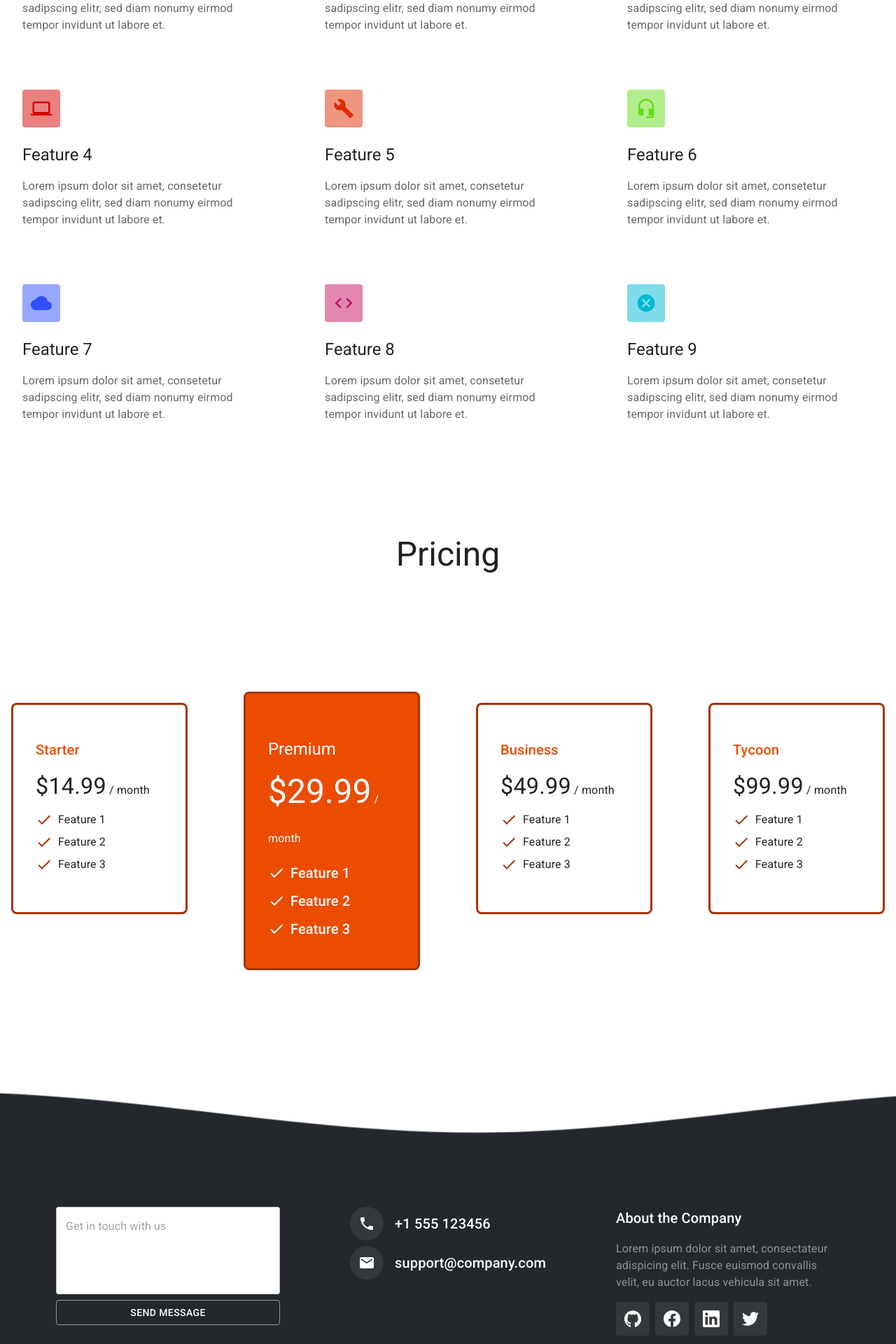
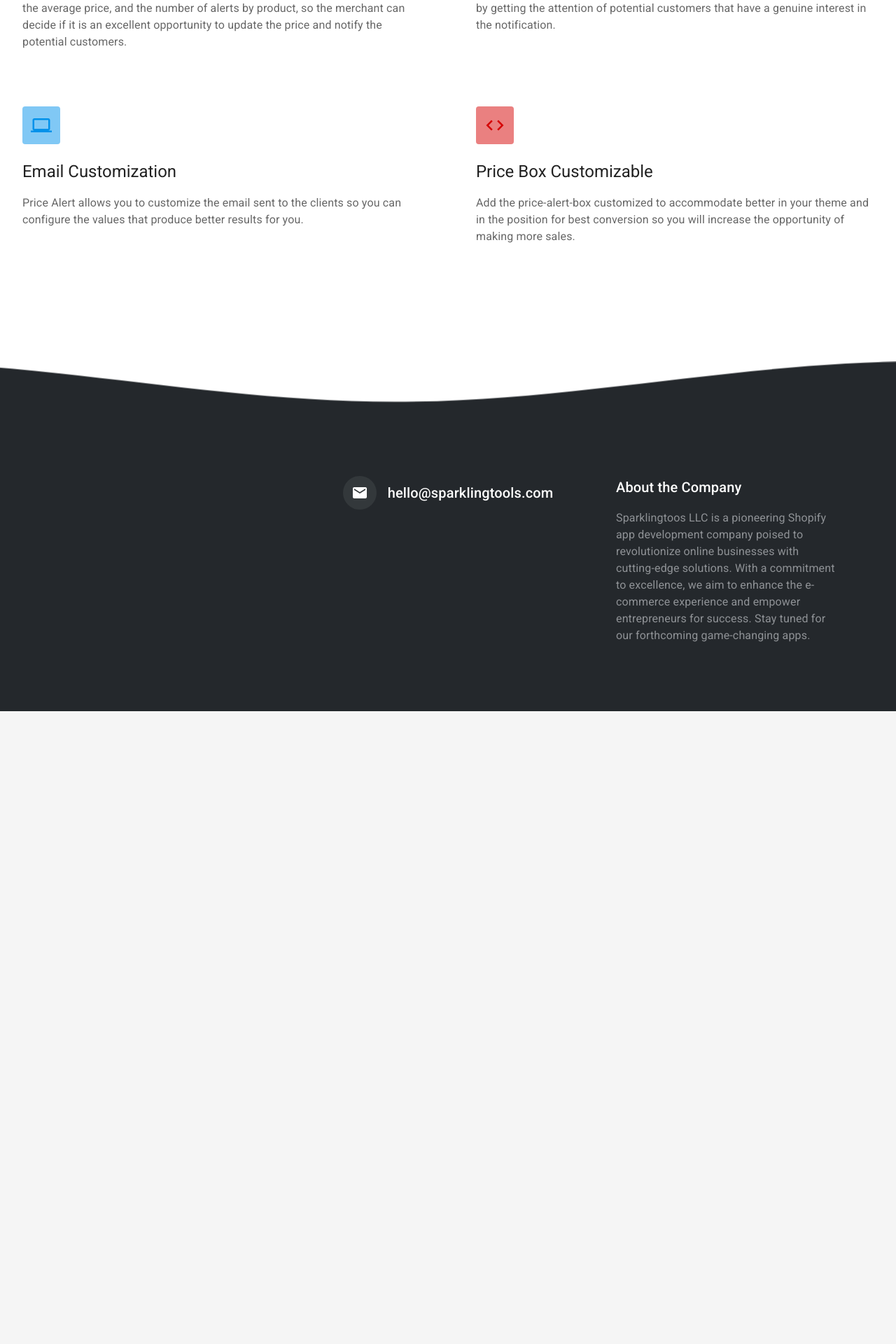
Before and after one commit to Sparklingtools/saas-site, a React (Create React App) app: page / in a window 1280 px wide. Shown: the part 2160-4080 px from the top of the page at 70% size. After the commit the page ends 3176 px from the top, so only its background shows below. Built offline with nearby package versions, Linux system fonts and the light colour scheme; a web font is replaced by a local one.

Commit message:
Updating texts and removing no valid sections.

```diff
--- a/src/logged_out/components/footer/Footer.js
+++ b/src/logged_out/components/footer/Footer.js
@@ -74,81 +74,81 @@ const styles = (theme) => ({
 });
 
 const infos = [
-  {
-    icon: <PhoneIcon />,
-    description: "+1 555 123456",
-  },
+  // {
+  //   icon: <PhoneIcon />,
+  //   description: "+1 555 123456",
+  // },
   {
     icon: <MailIcon />,
-    description: "support@company.com",
+    description: "hello@sparklingtools.com",
   },
 ];
 
 const socialIcons = [
-  {
-    icon: (
-      <svg
-        role="img"
-        width="24px"
-        height="24px"
-        viewBox="0 0 24 24"
-        xmlns="http://www.w3.org/2000/svg"
-      >
-        <title>GitHub</title>
-        <path d="M12 .297c-6.63 0-12 5.373-12 12 0 5.303 3.438 9.8 8.205 11.385.6.113.82-.258.82-.577 0-.285-.01-1.04-.015-2.04-3.338.724-4.042-1.61-4.042-1.61C4.422 18.07 3.633 17.7 3.633 17.7c-1.087-.744.084-.729.084-.729 1.205.084 1.838 1.236 1.838 1.236 1.07 1.835 2.809 1.305 3.495.998.108-.776.417-1.305.76-1.605-2.665-.3-5.466-1.332-5.466-5.93 0-1.31.465-2.38 1.235-3.22-.135-.303-.54-1.523.105-3.176 0 0 1.005-.322 3.3 1.23.96-.267 1.98-.399 3-.405 1.02.006 2.04.138 3 .405 2.28-1.552 3.285-1.23 3.285-1.23.645 1.653.24 2.873.12 3.176.765.84 1.23 1.91 1.23 3.22 0 4.61-2.805 5.625-5.475 5.92.42.36.81 1.096.81 2.22 0 1.606-.015 2.896-.015 3.286 0 .315.21.69.825.57C20.565 22.092 24 17.592 24 12.297c0-6.627-5.373-12-12-12" />
-      </svg>
-    ),
-    label: "Github",
-    href: "https://github.com/dunky11/react-saas-template",
-  },
-  {
-    icon: (
-      <svg
-        role="img"
-        width="24px"
-        height="24px"
-        viewBox="0 0 24 24"
-        xmlns="http://www.w3.org/2000/svg"
-      >
-        <title>Facebook</title>
-        <path d="M23.9981 11.9991C23.9981 5.37216 18.626 0 11.9991 0C5.37216 0 0 5.37216 0 11.9991C0 17.9882 4.38789 22.9522 10.1242 23.8524V15.4676H7.07758V11.9991H10.1242V9.35553C10.1242 6.34826 11.9156 4.68714 14.6564 4.68714C15.9692 4.68714 17.3424 4.92149 17.3424 4.92149V7.87439H15.8294C14.3388 7.87439 13.8739 8.79933 13.8739 9.74824V11.9991H17.2018L16.6698 15.4676H13.8739V23.8524C19.6103 22.9522 23.9981 17.9882 23.9981 11.9991Z" />
-      </svg>
-    ),
-    label: "Facebook",
-    href: "https://facebook.com",
-  },
-  {
-    icon: (
-      <svg
-        role="img"
-        width="24px"
-        height="24px"
-        viewBox="0 0 24 24"
-        xmlns="http://www.w3.org/2000/svg"
-      >
-        <title>LinkedIn</title>
-        <path d="M20.447 20.452h-3.554v-5.569c0-1.328-.027-3.037-1.852-3.037-1.853 0-2.136 1.445-2.136 2.939v5.667H9.351V9h3.414v1.561h.046c.477-.9 1.637-1.85 3.37-1.85 3.601 0 4.267 2.37 4.267 5.455v6.286zM5.337 7.433c-1.144 0-2.063-.926-2.063-2.065 0-1.138.92-2.063 2.063-2.063 1.14 0 2.064.925 2.064 2.063 0 1.139-.925 2.065-2.064 2.065zm1.782 13.019H3.555V9h3.564v11.452zM22.225 0H1.771C.792 0 0 .774 0 1.729v20.542C0 23.227.792 24 1.771 24h20.451C23.2 24 24 23.227 24 22.271V1.729C24 .774 23.2 0 22.222 0h.003z" />
-      </svg>
-    ),
-    label: "LinkedIn",
-    href: "https://www.linkedin.com/",
-  },
-  {
-    icon: (
-      <svg
-        role="img"
-        width="24px"
-        height="24px"
-        viewBox="0 0 24 24"
-        xmlns="http://www.w3.org/2000/svg"
-      >
-        <title>Twitter</title>
-        <path d="M23.954 4.569c-.885.389-1.83.654-2.825.775 1.014-.611 1.794-1.574 2.163-2.723-.951.555-2.005.959-3.127 1.184-.896-.959-2.173-1.559-3.591-1.559-2.717 0-4.92 2.203-4.92 4.917 0 .39.045.765.127 1.124C7.691 8.094 4.066 6.13 1.64 3.161c-.427.722-.666 1.561-.666 2.475 0 1.71.87 3.213 2.188 4.096-.807-.026-1.566-.248-2.228-.616v.061c0 2.385 1.693 4.374 3.946 4.827-.413.111-.849.171-1.296.171-.314 0-.615-.03-.916-.086.631 1.953 2.445 3.377 4.604 3.417-1.68 1.319-3.809 2.105-6.102 2.105-.39 0-.779-.023-1.17-.067 2.189 1.394 4.768 2.209 7.557 2.209 9.054 0 13.999-7.496 13.999-13.986 0-.209 0-.42-.015-.63.961-.689 1.8-1.56 2.46-2.548l-.047-.02z" />
-      </svg>
-    ),
-    label: "Twitter",
-    href: "https://www.twitter.com/",
-  },
+  // {
+  //   icon: (
+  //     <svg
+  //       role="img"
+  //       width="24px"
+  //       height="24px"
+  //       viewBox="0 0 24 24"
+  //       xmlns="http://www.w3.org/2000/svg"
+  //     >
+  //       <title>GitHub</title>
+  //       <path d="M12 .297c-6.63 0-12 5.373-12 12 0 5.303 3.438 9.8 8.205 11.385.6.113.82-.258.82-.577 0-.285-.01-1.04-.015-2.04-3.338.724-4.042-1.61-4.042-1.61C4.422 18.07 3.633 17.7 3.633 17.7c-1.087-.744.084-.729.084-.729 1.205.084 1.838 1.236 1.838 1.236 1.07 1.835 2.809 1.305 3.495.998.108-.776.417-1.305.76-1.605-2.665-.3-5.466-1.332-5.466-5.93 0-1.31.465-2.38 1.235-3.22-.135-.303-.54-1.523.105-3.176 0 0 1.005-.322 3.3 1.23.96-.267 1.98-.399 3-.405 1.02.006 2.04.138 3 .405 2.28-1.552 3.285-1.23 3.285-1.23.645 1.653.24 2.873.12 3.176.765.84 1.23 1.91 1.23 3.22 0 4.61-2.805 5.625-5.475 5.92.42.36.81 1.096.81 2.22 0 1.606-.015 2.896-.015 3.286 0 .315.21.69.825.57C20.565 22.092 24 17.592 24 12.297c0-6.627-5.373-12-12-12" />
+  //     </svg>
+  //   ),
+  //   label: "Github",
+  //   href: "https://github.com/dunky11/react-saas-template",
+  // },
+  // {
+  //   icon: (
+  //     <svg
+  //       role="img"
+  //       width="24px"
+  //       height="24px"
+  //       viewBox="0 0 24 24"
+  //       xmlns="http://www.w3.org/2000/svg"
+  //     >
+  //       <title>Facebook</title>
+  //       <path d="M23.9981 11.9991C23.9981 5.37216 18.626 0 11.9991 0C5.37216 0 0 5.37216 0 11.9991C0 17.9882 4.38789 22.9522 10.1242 23.8524V15.4676H7.07758V11.9991H10.1242V9.35553C10.1242 6.34826 11.9156 4.68714 14.6564 4.68714C15.9692 4.68714 17.3424 4.92149 17.3424 4.92149V7.87439H15.8294C14.3388 7.87439 13.8739 8.79933 13.8739 9.74824V11.9991H17.2018L16.6698 15.4676H13.8739V23.8524C19.6103 22.9522 23.9981 17.9882 23.9981 11.9991Z" />
+  //     </svg>
+  //   ),
+  //   label: "Facebook",
+  //   href: "https://facebook.com",
+  // },
+  // {
+  //   icon: (
+  //     <svg
+  //       role="img"
+  //       width="24px"
+  //       height="24px"
+  //       viewBox="0 0 24 24"
+  //       xmlns="http://www.w3.org/2000/svg"
+  //     >
+  //       <title>LinkedIn</title>
+  //       <path d="M20.447 20.452h-3.554v-5.569c0-1.328-.027-3.037-1.852-3.037-1.853 0-2.136 1.445-2.136 2.939v5.667H9.351V9h3.414v1.561h.046c.477-.9 1.637-1.85 3.37-1.85 3.601 0 4.267 2.37 4.267 5.455v6.286zM5.337 7.433c-1.144 0-2.063-.926-2.063-2.065 0-1.138.92-2.063 2.063-2.063 1.14 0 2.064.925 2.064 2.063 0 1.139-.925 2.065-2.064 2.065zm1.782 13.019H3.555V9h3.564v11.452zM22.225 0H1.771C.792 0 0 .774 0 1.729v20.542C0 23.227.792 24 1.771 24h20.451C23.2 24 24 23.227 24 22.271V1.729C24 .774 23.2 0 22.222 0h.003z" />
+  //     </svg>
+  //   ),
+  //   label: "LinkedIn",
+  //   href: "https://www.linkedin.com/",
+  // },
+  // {
+  //   icon: (
+  //     <svg
+  //       role="img"
+  //       width="24px"
+  //       height="24px"
+  //       viewBox="0 0 24 24"
+  //       xmlns="http://www.w3.org/2000/svg"
+  //     >
+  //       <title>Twitter</title>
+  //       <path d="M23.954 4.569c-.885.389-1.83.654-2.825.775 1.014-.611 1.794-1.574 2.163-2.723-.951.555-2.005.959-3.127 1.184-.896-.959-2.173-1.559-3.591-1.559-2.717 0-4.92 2.203-4.92 4.917 0 .39.045.765.127 1.124C7.691 8.094 4.066 6.13 1.64 3.161c-.427.722-.666 1.561-.666 2.475 0 1.71.87 3.213 2.188 4.096-.807-.026-1.566-.248-2.228-.616v.061c0 2.385 1.693 4.374 3.946 4.827-.413.111-.849.171-1.296.171-.314 0-.615-.03-.916-.086.631 1.953 2.445 3.377 4.604 3.417-1.68 1.319-3.809 2.105-6.102 2.105-.39 0-.779-.023-1.17-.067 2.189 1.394 4.768 2.209 7.557 2.209 9.054 0 13.999-7.496 13.999-13.986 0-.209 0-.42-.015-.63.961-.689 1.8-1.56 2.46-2.548l-.047-.02z" />
+  //     </svg>
+  //   ),
+  //   label: "Twitter",
+  //   href: "https://www.twitter.com/",
+  // },
 ];
 
 function Footer(props) {
@@ -165,8 +165,9 @@ function Footer(props) {
       <div className={classes.footerInner}>
         <Grid container spacing={isWidthUpMd ? 10 : 5}>
           <Grid item xs={12} md={6} lg={4}>
+            {/*
             <form>
-              <Box display="flex" flexDirection="column">
+               <Box display="flex" flexDirection="column">
                 <Box mb={1}>
                   <TextField
                     variant="outlined"
@@ -189,7 +190,7 @@ function Footer(props) {
                   Send Message
                 </ColoredButton>
               </Box>
-            </form>
+            </form> */}
           </Grid>
           <Hidden lgDown>
             <Grid item xs={12} md={6} lg={4}>
@@ -227,8 +228,11 @@ function Footer(props) {
               About the Company
             </Typography>
             <Typography style={{ color: "#8f9296" }} paragraph>
-              Lorem ipsum dolor sit amet, consectateur adispicing elit. Fusce
-              euismod convallis velit, eu auctor lacus vehicula sit amet.
+              Sparklingtoos LLC is a pioneering Shopify app development company
+              poised to revolutionize online businesses with cutting-edge
+              solutions. With a commitment to excellence, we aim to enhance the
+              e-commerce experience and empower entrepreneurs for success. Stay
+              tuned for our forthcoming game-changing apps.
             </Typography>
             <Box display="flex">
               {socialIcons.map((socialIcon, index) => (
--- a/src/logged_out/components/home/FeatureSection.js
+++ b/src/logged_out/components/home/FeatureSection.js
@@ -20,8 +20,8 @@ const iconSize = 30;
 const features = [
   {
     color: "#00C853",
-    headline: "Stats",
-    text: "Lorem ipsum dolor sit amet, consetetur sadipscing elitr, sed diam nonumy eirmod tempor invidunt ut labore et.",
+    headline: "Price Alerts Statistics",
+    text: "Price Alert offers different information: the number of alerts created by day, the average price, and the number of alerts by product, so the merchant can decide if it is an excellent opportunity to update the price and notify the potential customers.",
 
     icon: <BarChartIcon style={{ fontSize: iconSize }} />,
     mdDelay: "0",
@@ -29,68 +29,68 @@ const features = [
   },
   {
     color: "#6200EA",
-    headline: "Feature 2",
-    text: "Lorem ipsum dolor sit amet, consetetur sadipscing elitr, sed diam nonumy eirmod tempor invidunt ut labore et.",
-    icon: <CalendarTodayIcon style={{ fontSize: iconSize }} />,
+    headline: "Email Notification",
+    text: "With the email notification system, you can increase your sales opportunities by getting the attention of potential customers that have a genuine interest in the notification.",
+    icon: <MeassageIcon style={{ fontSize: iconSize }} />,
     mdDelay: "200",
     smDelay: "200",
   },
   {
     color: "#0091EA",
-    headline: "Feature 3",
-    text: "Lorem ipsum dolor sit amet, consetetur sadipscing elitr, sed diam nonumy eirmod tempor invidunt ut labore et.",
-    icon: <MeassageIcon style={{ fontSize: iconSize }} />,
+    headline: "Email Customization",
+    text: "Price Alert allows you to customize the email sent to the clients so you can configure the values that produce better results for you.",
+    icon: <ComputerIcon style={{ fontSize: iconSize }} />,
     mdDelay: "400",
     smDelay: "0",
   },
   {
     color: "#d50000",
-    headline: "Feature 4",
-    text: "Lorem ipsum dolor sit amet, consetetur sadipscing elitr, sed diam nonumy eirmod tempor invidunt ut labore et.",
-    icon: <ComputerIcon style={{ fontSize: iconSize }} />,
+    headline: "Price Box Customizable",
+    text: "Add the price-alert-box customized to accommodate better in your theme and in the position for best conversion so you will increase the opportunity of making more sales.",
+    icon: <CodeIcon style={{ fontSize: iconSize }} />,
     mdDelay: "0",
     smDelay: "200",
   },
-  {
-    color: "#DD2C00",
-    headline: "Feature 5",
-    text: "Lorem ipsum dolor sit amet, consetetur sadipscing elitr, sed diam nonumy eirmod tempor invidunt ut labore et.",
-    icon: <BuildIcon style={{ fontSize: iconSize }} />,
-    mdDelay: "200",
-    smDelay: "0",
-  },
-  {
-    color: "#64DD17",
-    headline: "Feature 6",
-    text: "Lorem ipsum dolor sit amet, consetetur sadipscing elitr, sed diam nonumy eirmod tempor invidunt ut labore et.",
-    icon: <HeadsetMicIcon style={{ fontSize: iconSize }} />,
-    mdDelay: "400",
-    smDelay: "200",
-  },
-  {
-    color: "#304FFE",
-    headline: "Feature 7",
-    text: "Lorem ipsum dolor sit amet, consetetur sadipscing elitr, sed diam nonumy eirmod tempor invidunt ut labore et.",
-    icon: <CloudIcon style={{ fontSize: iconSize }} />,
-    mdDelay: "0",
-    smDelay: "0",
-  },
-  {
-    color: "#C51162",
-    headline: "Feature 8",
-    text: "Lorem ipsum dolor sit amet, consetetur sadipscing elitr, sed diam nonumy eirmod tempor invidunt ut labore et.",
-    icon: <CodeIcon style={{ fontSize: iconSize }} />,
-    mdDelay: "200",
-    smDelay: "200",
-  },
-  {
-    color: "#00B8D4",
-    headline: "Feature 9",
-    text: "Lorem ipsum dolor sit amet, consetetur sadipscing elitr, sed diam nonumy eirmod tempor invidunt ut labore et.",
-    icon: <CancelIcon style={{ fontSize: iconSize }} />,
-    mdDelay: "400",
-    smDelay: "0",
-  },
+  // {
+  //   color: "#DD2C00",
+  //   headline: "Feature 5",
+  //   text: "Lorem ipsum dolor sit amet, consetetur sadipscing elitr, sed diam nonumy eirmod tempor invidunt ut labore et.",
+  //   icon: <BuildIcon style={{ fontSize: iconSize }} />,
+  //   mdDelay: "200",
+  //   smDelay: "0",
+  // },
+  // {
+  //   color: "#64DD17",
+  //   headline: "Feature 6",
+  //   text: "Lorem ipsum dolor sit amet, consetetur sadipscing elitr, sed diam nonumy eirmod tempor invidunt ut labore et.",
+  //   icon: <HeadsetMicIcon style={{ fontSize: iconSize }} />,
+  //   mdDelay: "400",
+  //   smDelay: "200",
+  // },
+  // {
+  //   color: "#304FFE",
+  //   headline: "Feature 7",
+  //   text: "Lorem ipsum dolor sit amet, consetetur sadipscing elitr, sed diam nonumy eirmod tempor invidunt ut labore et.",
+  //   icon: <CloudIcon style={{ fontSize: iconSize }} />,
+  //   mdDelay: "0",
+  //   smDelay: "0",
+  // },
+  // {
+  //   color: "#C51162",
+  //   headline: "Feature 8",
+  //   text: "Lorem ipsum dolor sit amet, consetetur sadipscing elitr, sed diam nonumy eirmod tempor invidunt ut labore et.",
+  //   icon: <CodeIcon style={{ fontSize: iconSize }} />,
+  //   mdDelay: "200",
+  //   smDelay: "200",
+  // },
+  // {
+  //   color: "#00B8D4",
+  //   headline: "Feature 9",
+  //   text: "Lorem ipsum dolor sit amet, consetetur sadipscing elitr, sed diam nonumy eirmod tempor invidunt ut labore et.",
+  //   icon: <CancelIcon style={{ fontSize: iconSize }} />,
+  //   mdDelay: "400",
+  //   smDelay: "0",
+  // },
 ];
 
 function FeatureSection(props) {
@@ -110,7 +110,7 @@ function FeatureSection(props) {
               <Grid
                 item
                 xs={6}
-                md={4}
+                md={6}
                 data-aos="zoom-in-up"
                 data-aos-delay={isWidthUpMd ? element.mdDelay : element.smDelay}
                 key={element.headline}
--- a/src/logged_out/components/home/Home.js
+++ b/src/logged_out/components/home/Home.js
@@ -13,13 +13,13 @@ function Home(props) {
     <Fragment>
       <HeadSection />
       <FeatureSection />
-      <PricingSection />
+      {/* <PricingSection /> */}
     </Fragment>
   );
 }
 
 Home.propTypes = {
-  selectHome: PropTypes.func.isRequired
+  selectHome: PropTypes.func.isRequired,
 };
 
 export default Home;
```
